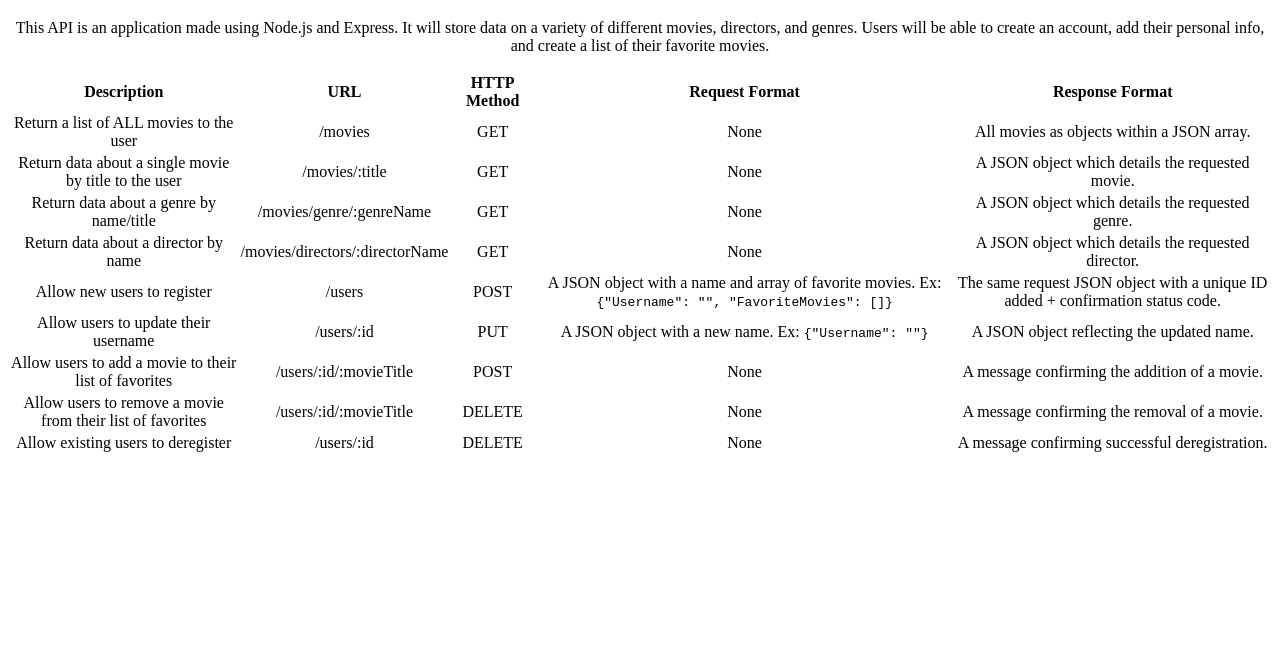
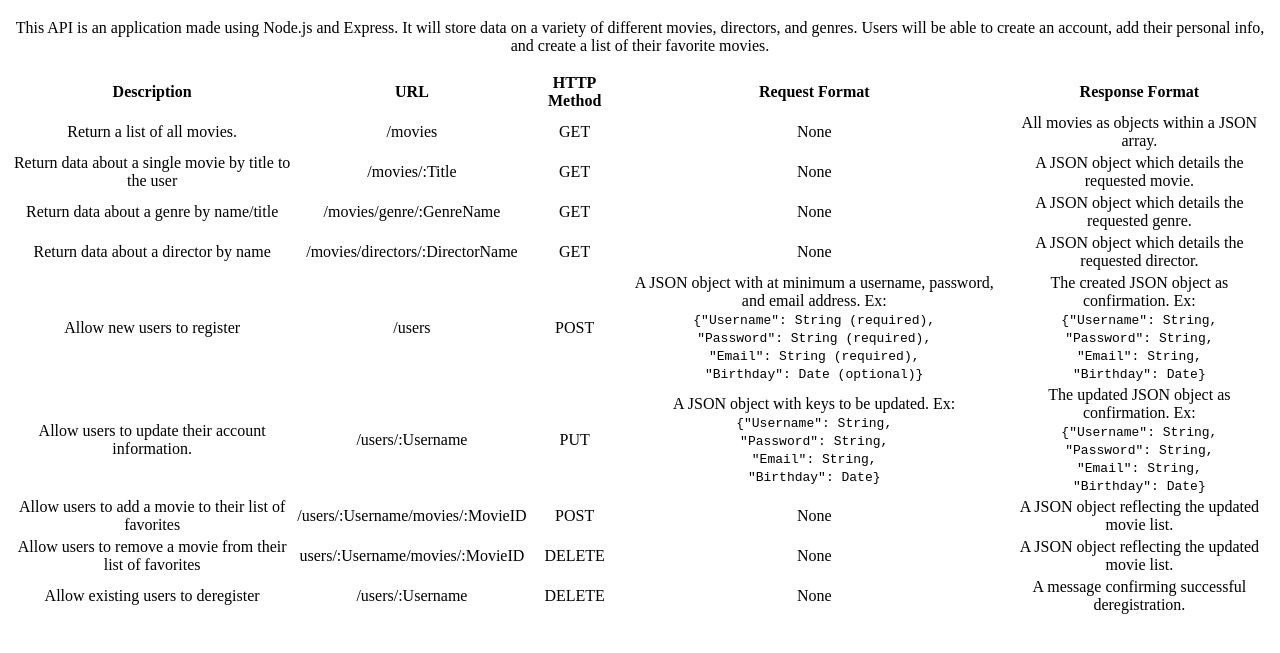
Before and after one commit to YSX-Brian/Movie_API, a website: page public/documentation.html in a window 1280 px wide. Shown: the part 61-714 px from the top of the page. Drawn offline with Linux system fonts and the light colour scheme.

Commit message:
updated documentation and urls

```diff
--- a/public/documentation.html
+++ b/public/documentation.html
@@ -27,7 +27,7 @@
                 <th>Response Format</th>
             </tr>
             <tr>
-                <td>Return a list of ALL movies to the user</td>
+                <td>Return a list of all movies.</td>
                 <td>/movies</td>
                 <td>GET</td>
                 <td>None</td>
@@ -35,21 +35,21 @@
             </tr>
             <tr>
                 <td>Return data about a single movie by title to the user</td>
-                <td>/movies/:title</td>
+                <td>/movies/:Title</td>
                 <td>GET</td>
                 <td>None</td>
                 <td>A JSON object which details the requested movie.</td>
             </tr>
             <tr>
                 <td>Return data about a genre by name/title</td>
-                <td>/movies/genre/:genreName</td>
+                <td>/movies/genre/:GenreName</td>
                 <td>GET</td>
                 <td>None</td>
                 <td>A JSON object which details the requested genre.</td>
             </tr>
             <tr>
                 <td>Return data about a director by name</td>
-                <td>/movies/directors/:directorName</td>
+                <td>/movies/directors/:DirectorName</td>
                 <td>GET</td>
                 <td>None</td>
                 <td>A JSON object which details the requested director.</td>
@@ -58,33 +58,57 @@
                 <td>Allow new users to register</td>
                 <td>/users</td>
                 <td>POST</td>
-                <td>A JSON object with a name and array of favorite movies. Ex: <code>{"Username": "", "FavoriteMovies": []}</code></td>
-                <td>The same request JSON object with a unique ID added + confirmation status code.</td>
+                <td>A JSON object with at minimum a username, password, and email address. Ex:<br>
+                    <code>{"Username": String (required),
+                        <br>"Password": String (required),
+                        <br>"Email": String (required),
+                        <br>"Birthday": Date (optional)}
+                    </code>
+                </td>
+                <td>The created JSON object as confirmation. Ex:<br>
+                    <code>{"Username": String,
+                        <br>"Password": String,
+                        <br>"Email": String,
+                        <br>"Birthday": Date}
+                    </code>
+                </td>
             </tr>
             <tr>
-                <td>Allow users to update their username</td>
-                <td>/users/:id</td>
+                <td>Allow users to update their account information.</td>
+                <td>/users/:Username</td>
                 <td>PUT</td>
-                <td>A JSON object with a new name. Ex: <code>{"Username": ""}</code></td>
-                <td>A JSON object reflecting the updated name.</td>
+                <td>A JSON object with keys to be updated. Ex:<br>
+                    <code>{"Username": String,
+                        <br>"Password": String,
+                        <br>"Email": String,
+                        <br>"Birthday": Date}
+                    </code>
+                </td>
+                <td>The updated JSON object as confirmation. Ex:<br>
+                    <code>{"Username": String,
+                        <br>"Password": String,
+                        <br>"Email": String,
+                        <br>"Birthday": Date}
+                    </code>
+                </td>
             </tr>
             <tr>
                 <td>Allow users to add a movie to their list of favorites</td>
-                <td>/users/:id/:movieTitle</td>
+                <td>/users/:Username/movies/:MovieID</td>
                 <td>POST</td>
                 <td>None</td>
-                <td>A message confirming the addition of a movie.</td>
+                <td>A JSON object reflecting the updated movie list.</td>
             </tr>
             <tr>
                 <td>Allow users to remove a movie from their list of favorites</td>
-                <td>/users/:id/:movieTitle</td>
+                <td>users/:Username/movies/:MovieID</td>
                 <td>DELETE</td>
                 <td>None</td>
-                <td>A message confirming the removal of a movie.</td>
+                <td>A JSON object reflecting the updated movie list.</td>
             </tr>
             <tr>
                 <td>Allow existing users to deregister</td>
-                <td>/users/:id</td>
+                <td>/users/:Username</td>
                 <td>DELETE</td>
                 <td>None</td>
                 <td>A message confirming successful deregistration.</td>
```
